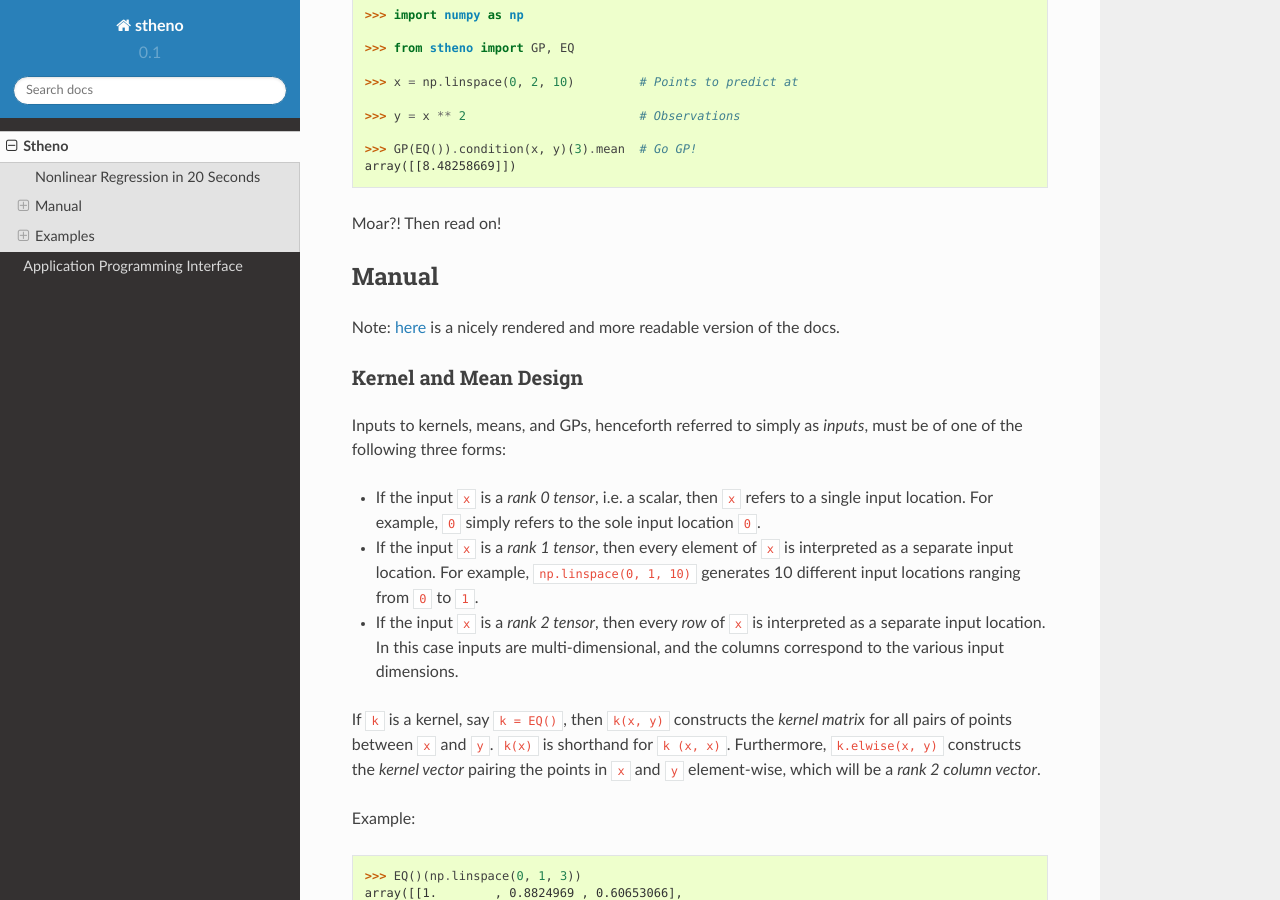
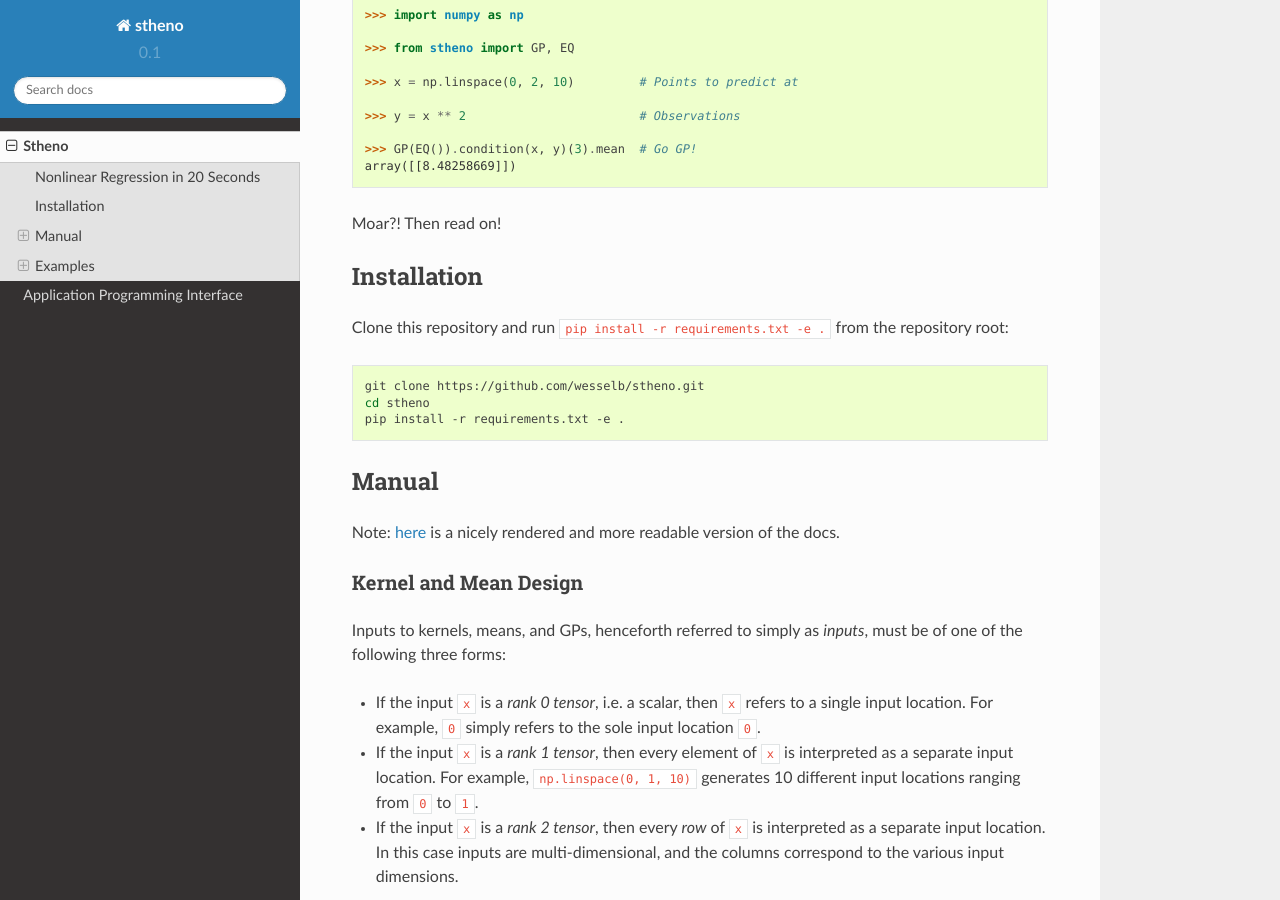
Before and after one commit to wesselb/stheno, a Sphinx documentation site: the page built from doc/readme.rst, in a window 1280 px wide and 900 px high, scrolled down 1014 px. Built offline with Sphinx 7.4.7 and the Read the Docs theme 2.0.0, drawn with Linux system fonts in a browser that asks for light colours.

Commit message:
Add installation instructions

```diff
--- a/doc/readme.rst
+++ b/doc/readme.rst
@@ -63,6 +63,18 @@ Nonlinear Regression in 20 Seconds
 
 Moar?! Then read on!
 
+Installation
+------------
+
+Clone this repository and run ``pip install -r requirements.txt -e .``
+from the repository root:
+
+.. code:: bash
+
+    git clone https://github.com/wesselb/stheno.git
+    cd stheno
+    pip install -r requirements.txt -e .
+
 Manual
 ------
 
```
Also changed, not shown: README.md (+11 -0 lines).
